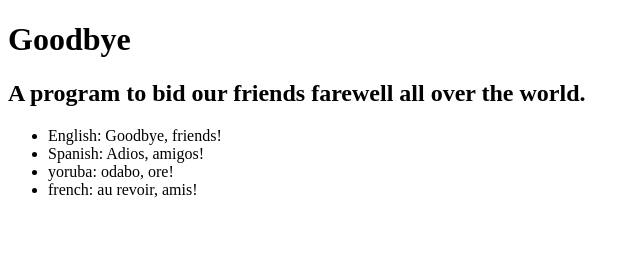
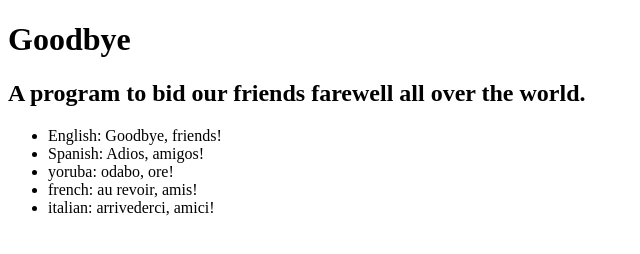
Before and after one commit to juwon1677/friends, a plain HTML site: page index.html in a window 1280 px wide. Shown: the whole page, without its empty margins (0-640 px from the left). Drawn offline with Linux system fonts and the light colour scheme.

Commit message:
a program to bid our friends

```diff
--- a/index.html
+++ b/index.html
@@ -16,6 +16,8 @@
   <li> Spanish:  Adios, amigos! </li>
   <li> yoruba:  odabo, ore! </li>
   <li> french:  au revoir, amis!</li>
+  <li> italian: arrivederci, amici!</li>
+
 
 </body>
 </html>
```
